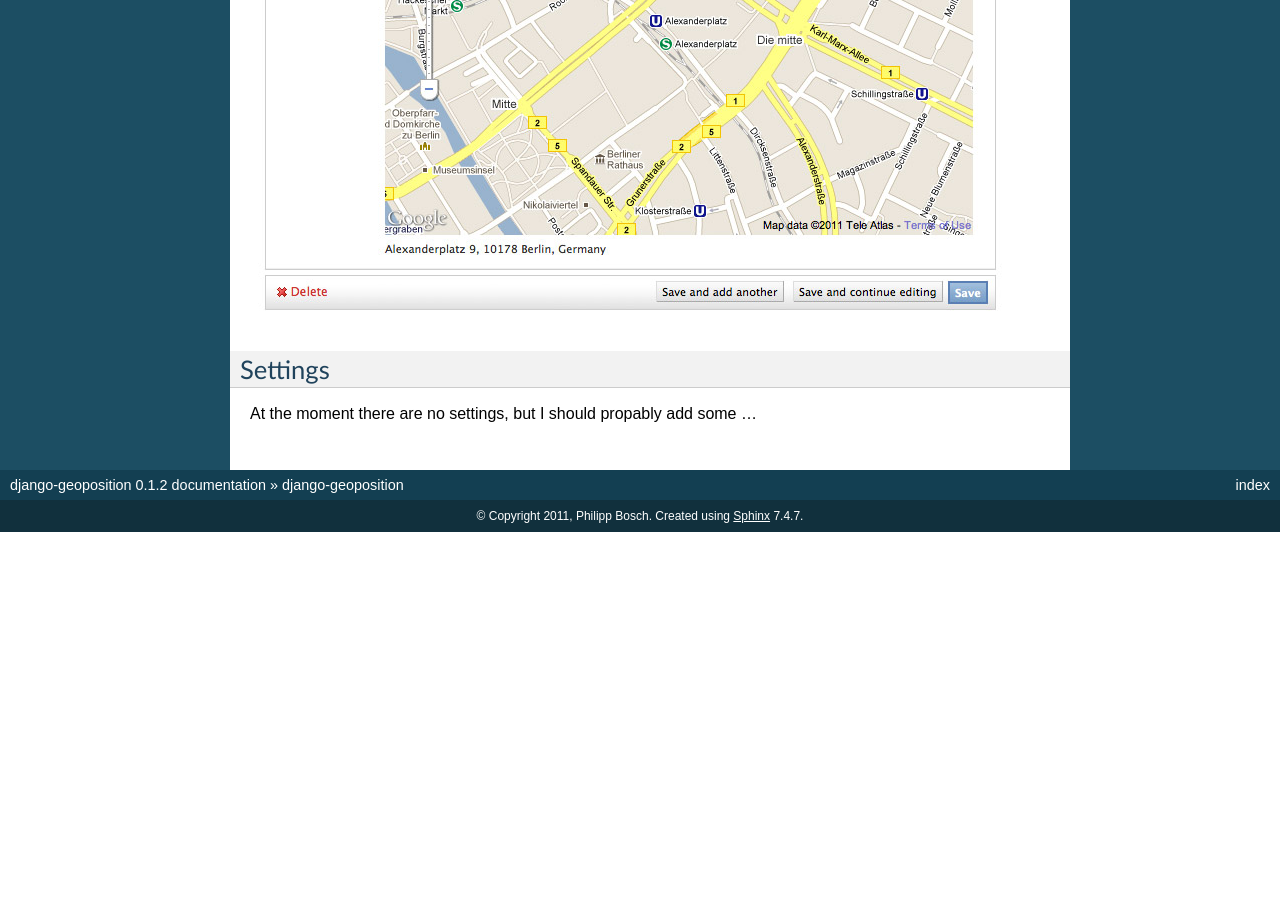
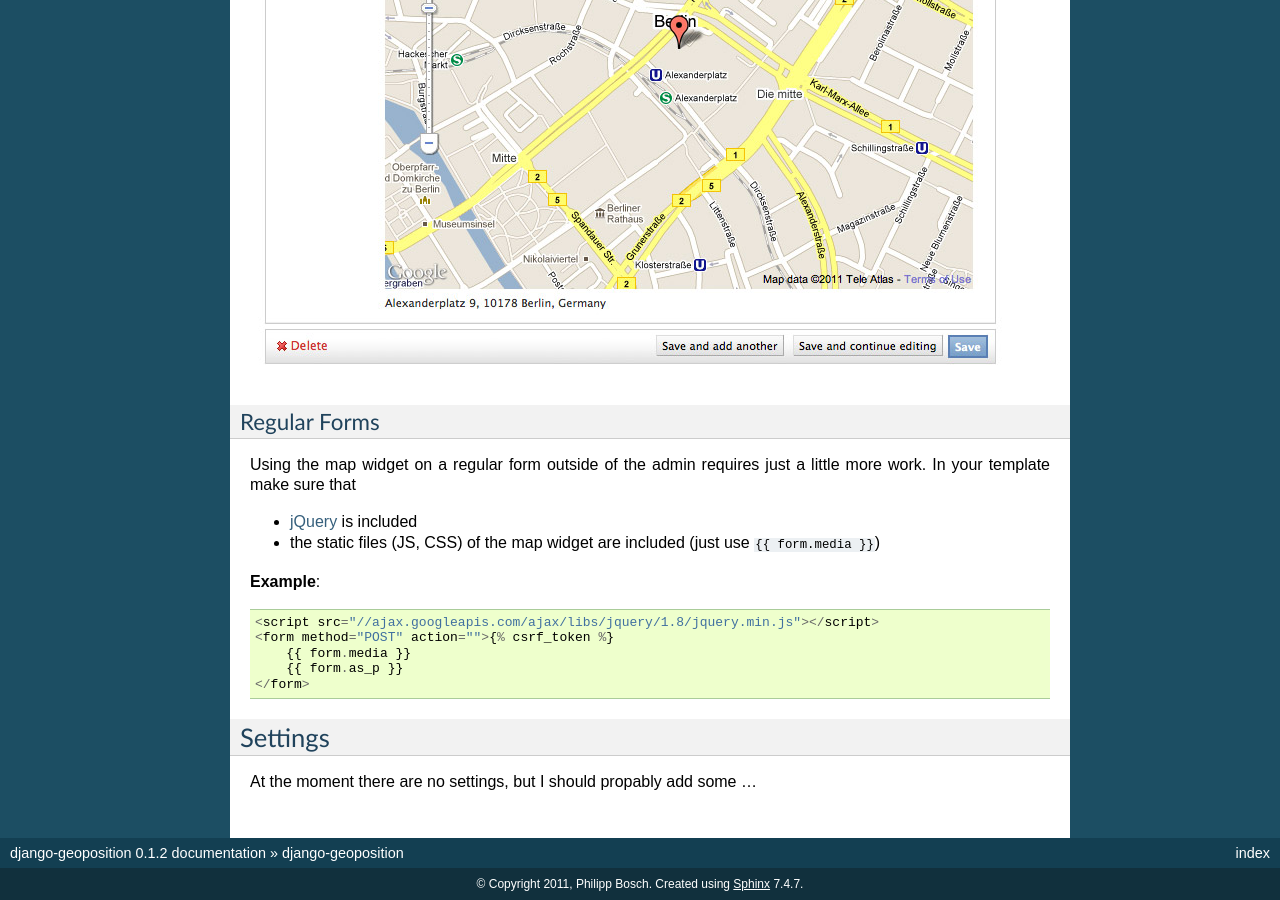
Before and after one commit to philippbosch/django-geoposition, a Sphinx documentation site: the page built from docs/index.rst, in a window 1280 px wide and 900 px high, scrolled down 1516 px. Built offline with Sphinx 7.4.7, drawn with Linux system fonts in a browser that asks for light colours; before the commit the page ends 2048 px from its top, so only the background shows below that; some of the changed text lies outside the part shown.

Commit message:
Update docs to include instructions for usage outside of the admin.

```diff
--- a/docs/index.rst
+++ b/docs/index.rst
@@ -50,15 +50,37 @@ it:
 Form field and widget
 ---------------------
 
-If you use a ``GeopositionField`` in a form (e.g. in the admin) it
-will automatically show a `Google Maps`_ widget with a marker at the
-currently stored position. You can drag and drop the marker with the
-mouse and the corresponding latitude and longitude fields will be
-updated accordingly.
+Admin
+^^^^^
+
+If you use a ``GeopositionField`` in the admin it will automatically
+show a `Google Maps`_ widget with a marker at the currently stored
+position. You can drag and drop the marker with the mouse and the
+corresponding latitude and longitude fields will be updated
+accordingly.
 
 It looks like this:
 
 |geoposition-widget-admin|
+
+
+Regular Forms
+^^^^^^^^^^^^^
+
+Using the map widget on a regular form outside of the admin requires
+just a little more work. In your template make sure that
+
+- `jQuery`_ is included
+- the static files (JS, CSS) of the map widget are included (just use
+  ``{{ form.media }}``)
+
+**Example**::
+
+    <script src="//ajax.googleapis.com/ajax/libs/jquery/1.8/jquery.min.js"></script>
+    <form method="POST" action="">{% csrf_token %}
+        {{ form.media }}
+        {{ form.as_p }}
+    </form>
 
 
 Settings
@@ -75,3 +97,4 @@ At the moment there are no settings, but I should propably add some …
 .. _django-staticfiles: http://github.com/jezdez/django-staticfiles
 .. _Google Maps: http://code.google.com/apis/maps/documentation/javascript/
 .. |geoposition-widget-admin| image:: images/geoposition-widget-admin.jpg
+.. _jQuery: http://jquery.com
```
